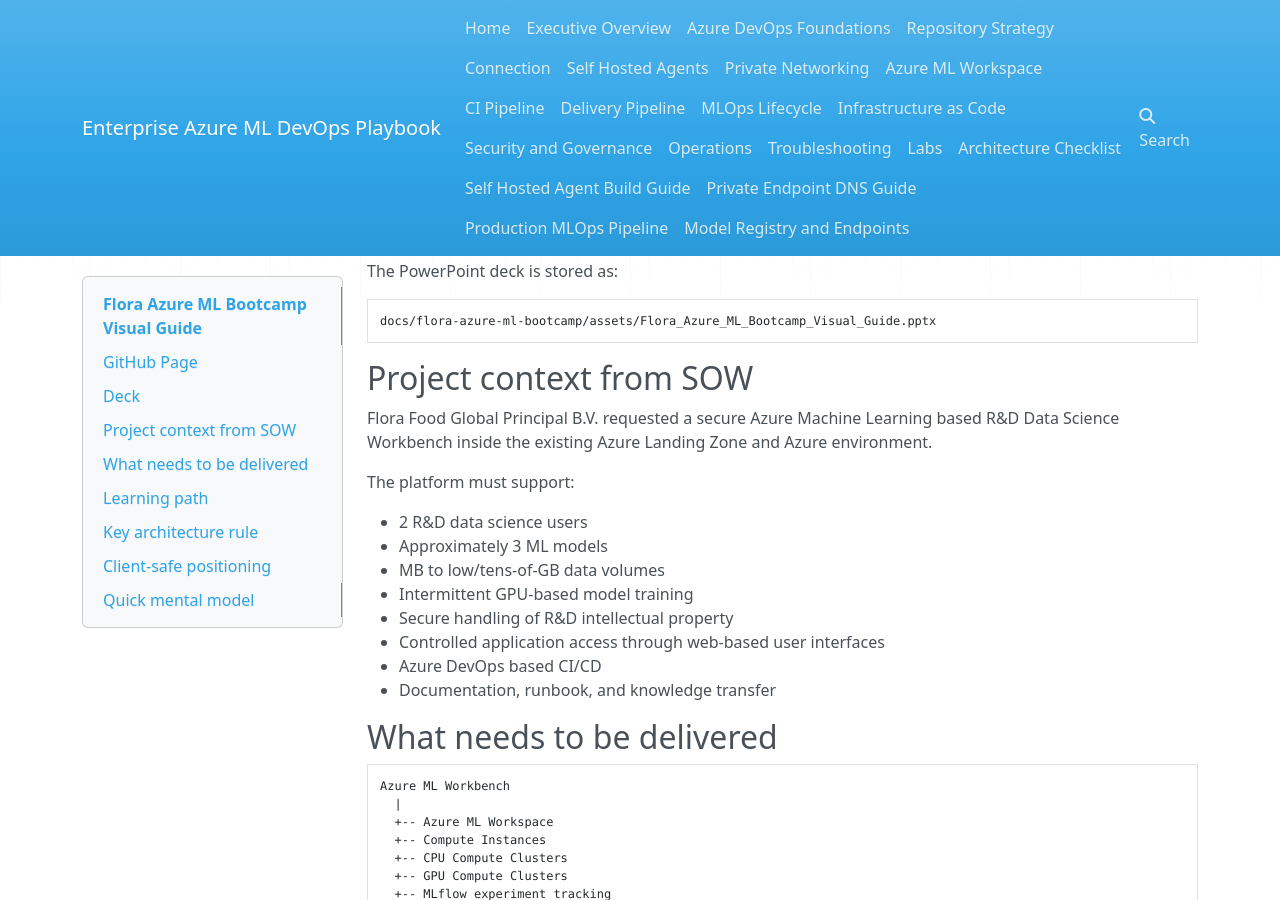
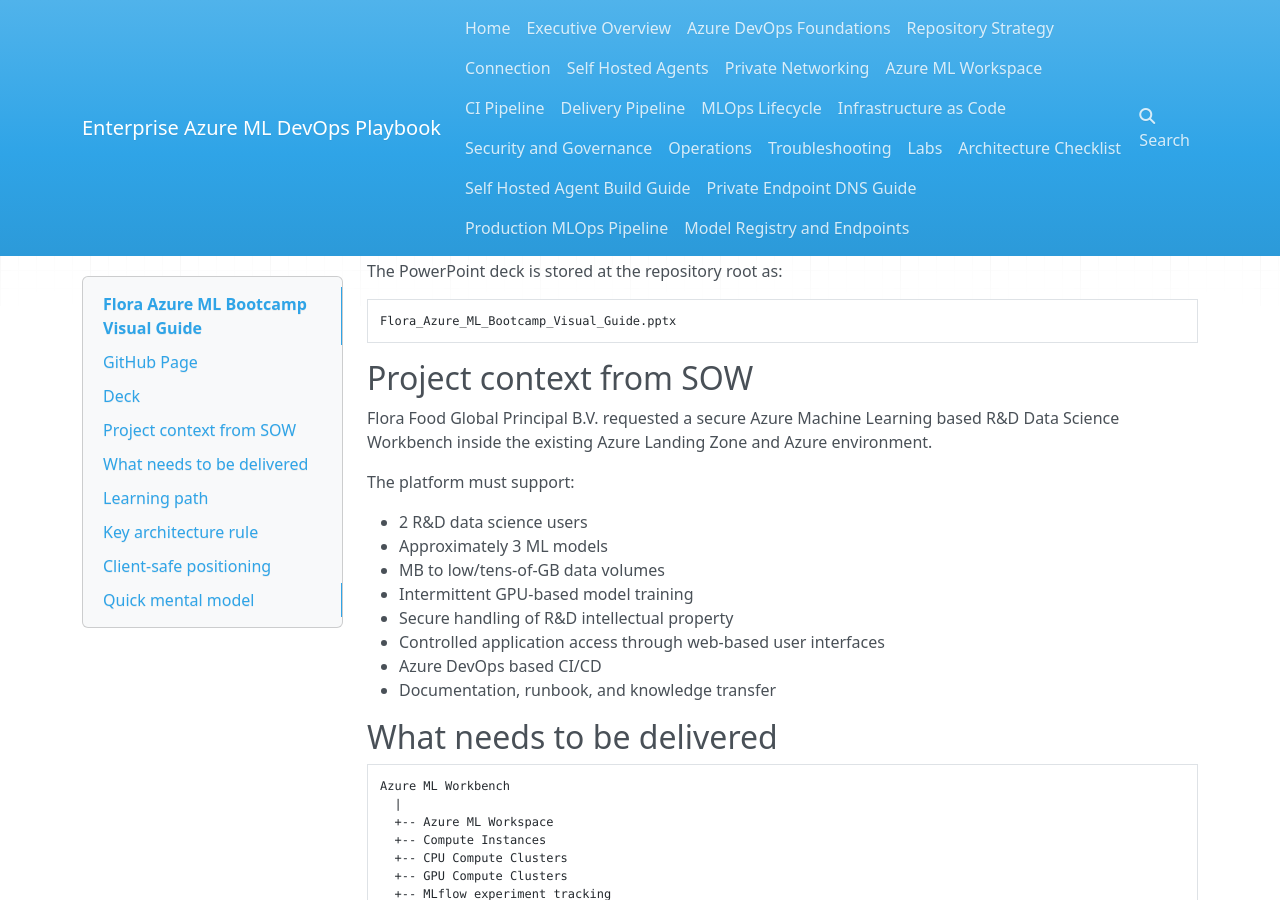
Before and after one commit to myroad2cloud/azure-ml, an MkDocs documentation site: the page built from docs/flora-azure-ml-bootcamp/README.md, in a window 1280 px wide and 900 px high, scrolled down 396 px. Built offline with MkDocs 1.6.1, drawn with Linux system fonts in a browser that asks for light colours; nearby versions of some CDN libraries.

Commit message:
Correct PPTX repository path in Flora bootcamp README

````diff
--- a/docs/flora-azure-ml-bootcamp/README.md
+++ b/docs/flora-azure-ml-bootcamp/README.md
@@ -14,10 +14,10 @@
 
 ## Deck
 
-The PowerPoint deck is stored as:
+The PowerPoint deck is stored at the repository root as:
 
 ```text
-docs/flora-azure-ml-bootcamp/assets/Flora_Azure_ML_Bootcamp_Visual_Guide.pptx
+Flora_Azure_ML_Bootcamp_Visual_Guide.pptx
 ```
 
 ## Project context from SOW
````
